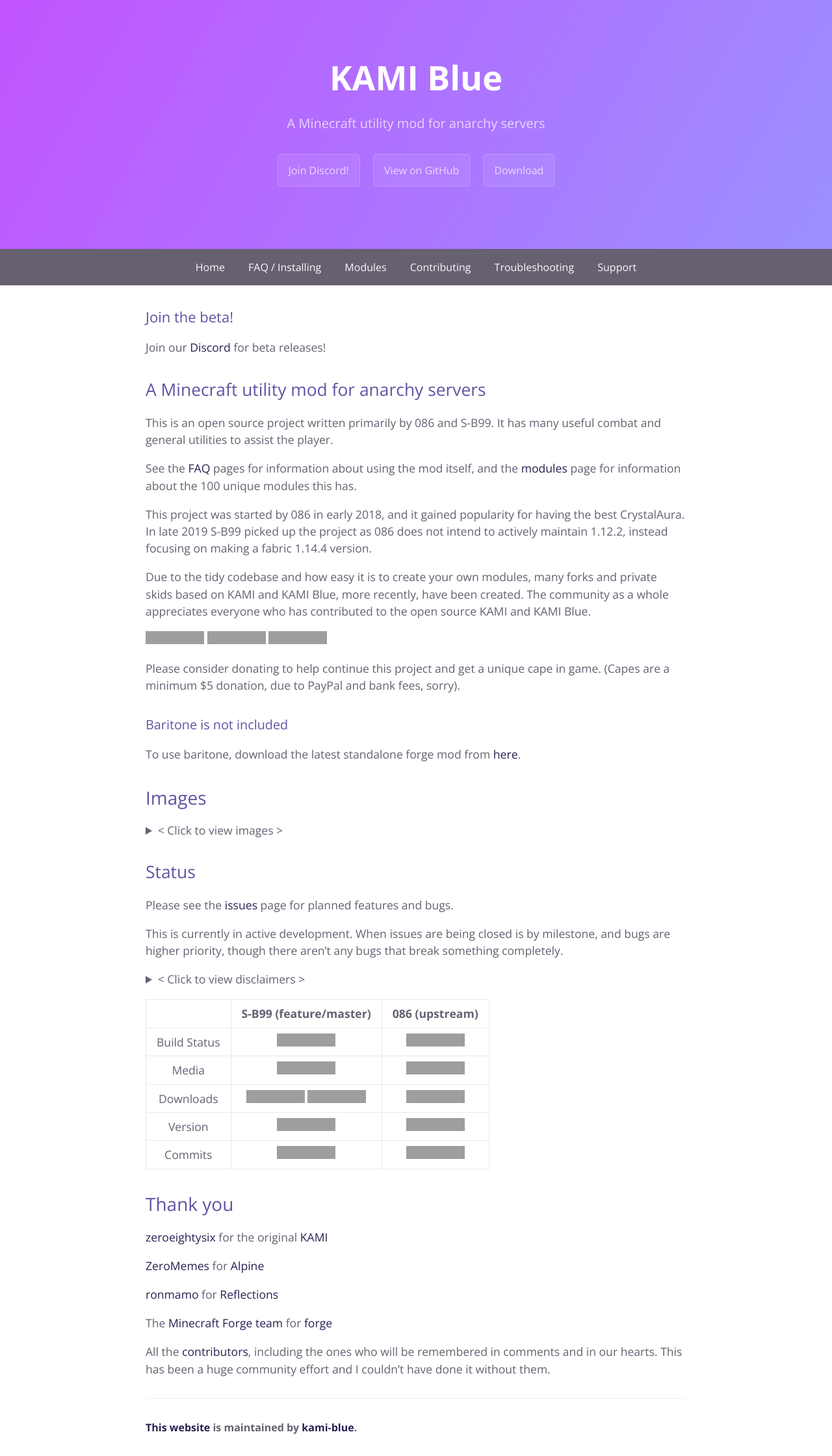
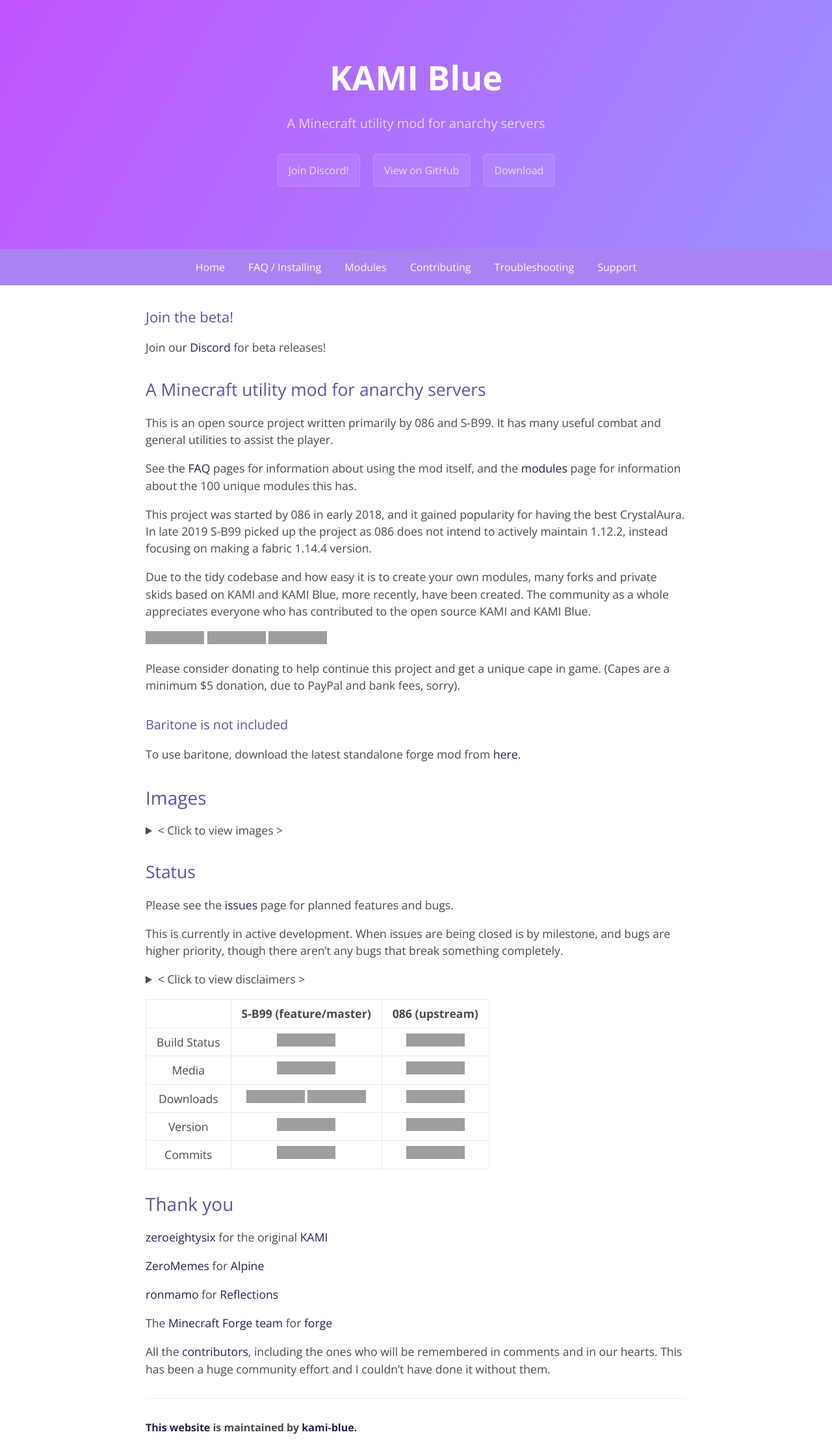
Before and after one commit to kami-blue/website, a Jekyll site: the page built from docs/index.md, in a window 1280 px wide. Shown: the whole page at 65% size. Built offline with Jekyll 4.4.1, drawn with Linux system fonts in a browser that asks for light colours; grey boxes are pictures that could not be loaded.

Commit message:
close #15

```diff
--- a/docs/_sass/jekyll-theme-cayman.scss
+++ b/docs/_sass/jekyll-theme-cayman.scss
@@ -434,7 +434,7 @@ a {
 }
 
 nav {
-  background: $body-text-color;
+  background: $navbar-bg-color;
   text-align: center;
   position: sticky;
   top: 0;
--- a/docs/_sass/variables.scss
+++ b/docs/_sass/variables.scss
@@ -3,13 +3,14 @@ $large-breakpoint: 64em !default;
 $medium-breakpoint: 42em !default;
 
 // Headers
+$navbar-bg-color: #ab82f2 !default;
 $header-heading-color: #fff !default;
 $header-bg-color: #9b90ff !default;
 $header-bg-color-secondary: #c154ff !default;
 
 // Text
 $section-headings-color: #5d55a3 !default;
-$body-text-color: #666071 !default;
+$body-text-color: #4c4952 !default;
 $darker-text-color: #514c59 !default;
 $body-link-color: #262152 !default;
 $blockquote-text-color: #8b8198 !default;
```
